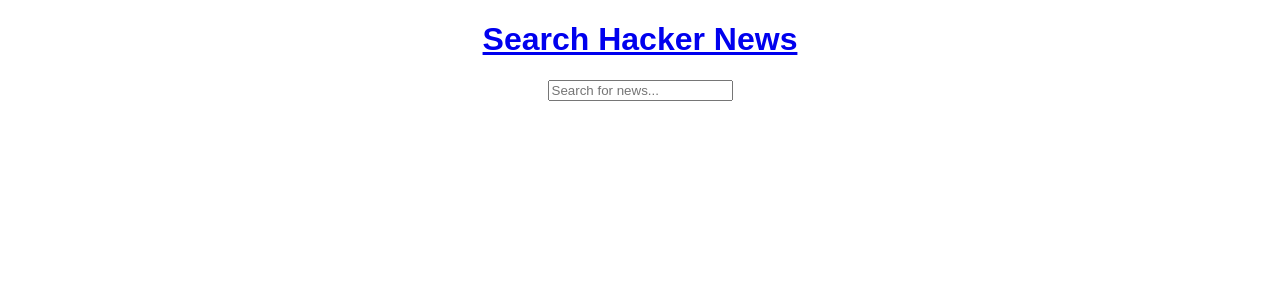
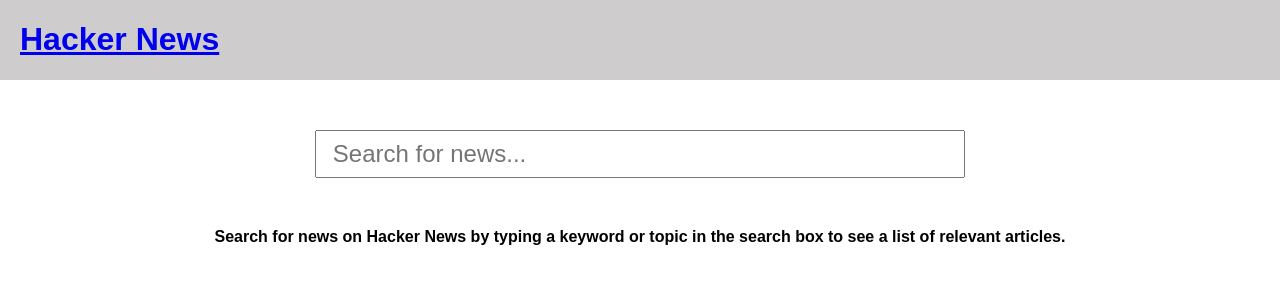
Before and after one commit to komlraj/HNSearchNewsApp, a React (Create React App) app: page / in a window 1280 px wide. Shown: the top 300 px of the page. Built offline with nearby package versions, Linux system fonts and the light colour scheme.

Commit message:
Update stylescand different states message

```diff
--- a/src/App.scss
+++ b/src/App.scss
@@ -2,11 +2,43 @@
   --error-red: #c31010;
   --white: #fff;
   --black: #000;
-  --gray: #5c5c5c;
+  --gray: #4a4747;
+  --light-gray: #cecccc;
 }
 .App {
   text-align: center;
   font-family: sans-serif;
+}
+
+.bold-text {
+  font-weight: bold;
+}
+.mt-50 {
+  margin-top: 50px;
+}
+.fs-24 {
+  font-size: 24px;
+}
+
+.header {
+  display: flex;
+  justify-content: space-between;
+  align-items: center;
+  margin-bottom: 50px;
+  padding: 0 20px;
+  background-color: var(--light-gray);
+}
+
+.main-section {
+  margin: 0 auto;
+  width: 80%;
+
+  .search-box {
+    padding: 8px 16px;
+    outline: none;
+    font-size: 24px;
+    width: 60%;
+  }
 }
 
 // Path: src/components/
--- a/src/components/Header.jsx
+++ b/src/components/Header.jsx
@@ -1,10 +1,11 @@
 import { Link } from "react-router-dom";
+import { searchHackersNewsText } from "../constants";
 
 const Header = () => {
   return (
-    <header>
+    <header className="header">
       <Link to={"/"}>
-        <h1>Search Hacker News</h1>
+        <h1>{searchHackersNewsText}</h1>
       </Link>
     </header>
   );
--- a/src/components/Main.jsx
+++ b/src/components/Main.jsx
@@ -4,21 +4,31 @@
 import { Link } from "react-router-dom";
 import debounce from "lodash.debounce";
 import { setSearchText, searchNewsBySlug } from "../actions/news";
-import { searchBoxPlaceholder, searchNewsLoadingMessage } from "../constants";
+import {
+  searchBoxPlaceholder,
+  searchNewsLoadingMessage,
+  noNewsFoundMessage,
+  emptySearchMessage,
+  noTitleText
+} from "../constants";
 import Loading from "./Common/Loading";
 
 const Main = () => {
   // using redux hooks
   const dispatch = useDispatch();
+  const searchTextFromStore = useSelector((state) => state?.news?.searchText);
+
   const [isSearching, setSearching] = useState(false);
+  const [currentSearchText, setCurrentSearchText] = useState(
+    searchTextFromStore || ""
+  );
   const newsList = useSelector((state) => state?.news?.newsList);
-  const searchTextFromStore = useSelector((state) => state?.news?.searchText);
 
   // debouncing the search functionality
   const delayedFunc = useCallback(
-    debounce((text) => {
+    debounce(async (text) => {
       dispatch(setSearchText(text));
-      dispatch(searchNewsBySlug(text));
+      if (text) await dispatch(searchNewsBySlug(text));
       setSearching(false);
       // debouncing for 2 seconds
     }, 2000),
@@ -27,26 +37,26 @@
 
   // handleOnSearch is called on every key press
   const handleOnSearch = ({ target }) => {
-    if (target?.value) {
+    setCurrentSearchText(target?.value);
     setSearching(true);
     delayedFunc(target?.value);
-    }
   };
 
   return (
-    <div>
+    <div className="main-section">
       <input
         placeholder={searchBoxPlaceholder}
-        value={searchTextFromStore}
+        value={currentSearchText}
         onChange={handleOnSearch}
+        className="search-box"
       />
 
       {isSearching ? (
         // if the news list is loading, then we are showing the loading component
         <Loading additionalMessage={searchNewsLoadingMessage} />
-      ) : (
-        // if the news list is present, then we are showing the news list
-        newsList?.length &&
+      ) : // if the news list is present, then we are showing the news list
+      currentSearchText ? (
+        newsList?.length > 0 ? (
           newsList?.map(({ title, objectID }) => (
             // Link is used to navigate to the news details page
             <Link
@@ -54,9 +64,18 @@
               style={{ marginTop: "10px", padding: "8px" }}
               key={objectID}
             >
-            <h4>{title}</h4>
+              <h4>{title || noTitleText}</h4>
             </Link>
           ))
+        ) : (
+          <div className="mt-50 fs-24">
+            {noNewsFoundMessage}{" "}
+            <bold className="bold-text">{currentSearchText}</bold>
+          </div>
+        )
+      ) : (
+        // if the news list is not present, then we are showing the message
+        <h4 className="mt-50">{emptySearchMessage}</h4>
       )}
     </div>
   );
--- a/src/constants.js
+++ b/src/constants.js
@@ -3,3 +3,7 @@
   "Never let a computer know you're in a hurry 😊, it's loading...";
 export const somethingWentWrongMessage = "Something went wrong 😢";
 export const  tryAgainMessage = "Try again";
+export const  noNewsFoundMessage = "No news found for the search text: ";
+export const  emptySearchMessage = "Search for news on Hacker News by typing a keyword or topic in the search box to see a list of relevant articles.";
+export const searchHackersNewsText = "Hacker News";
+export const noTitleText = "No Title";
```
Lines whose indentation alone changed are shown as unchanged.
